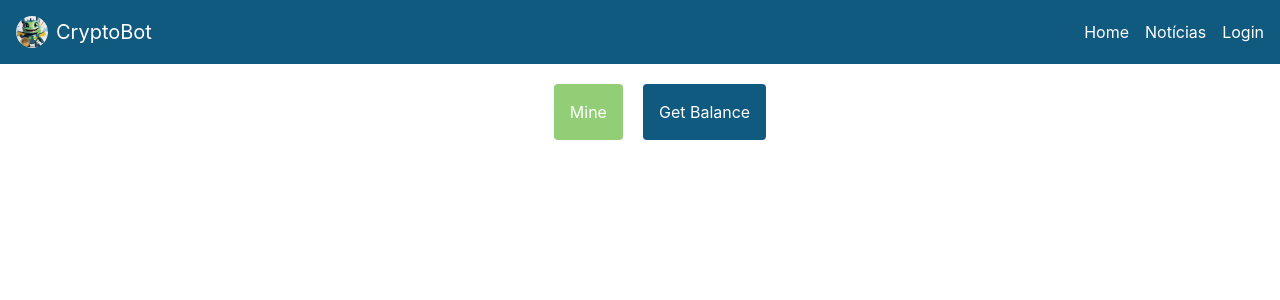
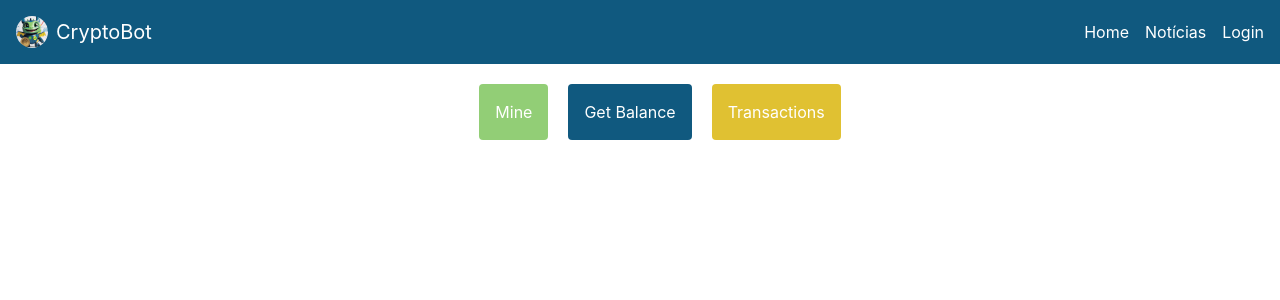
Before and after one commit to EPS-2024-1-CryptoBot/crypto-frontend, a React (Vite) app in the folder frontend/: page /exchange in a window 1280 px wide. Shown: the top 300 px of the page. Built offline with nearby package versions, Linux system fonts and the light colour scheme; no server answers.

Commit message:
feat: Add handleTransactions function for retrieving wallet transactions

```diff
--- a/frontend/src/pages/Exchange/Exchange.tsx
+++ b/frontend/src/pages/Exchange/Exchange.tsx
@@ -4,14 +4,20 @@ const Exchange = () => {
   const handleMine = async () => {
     const response = await api.post('/wallet/mine');
 
-    console.log(response.data);
+    console.log('Mine:', response.data);
   };
 
   const handleBalance = async () => {
     const response = await api.get('/wallet/balance');
 
-    console.log(response.data);
+    console.log('Balance:', response.data);
   };
+
+  const handleTransactions = async () => {
+    const response = await api.get('/wallet/transactions');
+
+    console.log('Transactions:', response.data);
+  }
 
   return (
     <div className="w-full h-full text-center m-5">
@@ -21,6 +27,9 @@ const Exchange = () => {
       <button className="bg-secondary text-white rounded p-4 ml-5" onClick={handleBalance}>
         Get Balance
       </button>
+      <button className="bg-tertiary text-white rounded p-4 ml-5" onClick={handleTransactions}>
+        Transactions
+      </button>
     </div>
   );
 };
```
